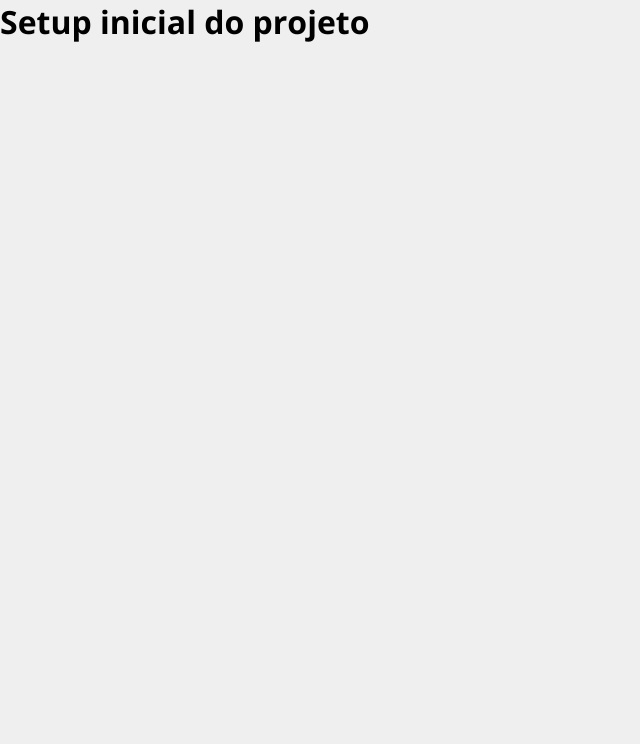
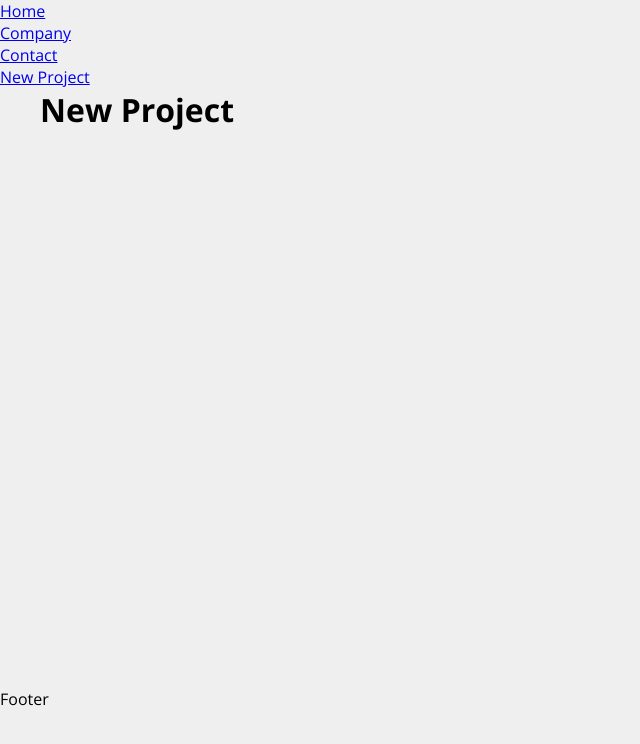
Before and after one commit to giancarlorosa/project-managing-react-training, a React (Create React App) app: page /newproject in a window 1280 px wide. Shown: the top 744 px of the page, without its empty margins (0-640 px from the left). Built offline with nearby package versions, Linux system fonts and the light colour scheme.

Commit message:
Ajustado Tab Size para 2 e adicionado componente de layout ao projeto.

```diff
--- a/src/App.js
+++ b/src/App.js
@@ -1,8 +1,30 @@
+import { BrowserRouter as Router, Routes, Route, Link } from "react-router-dom";
+import Company from './components/pages/Company';
+import Contact from './components/pages/Contact';
+import Home from './components/pages/Home';
+import NewProject from './components/pages/NewProject';
+
+import Container from './components/pages/layout/Container';
+
 function App() {
   return (
-    <div className="App">
-      <h1>Setup inicial do projeto</h1>
-    </div>
+    <Router>
+      <ul>
+        <li><Link to="/">Home</Link></li>
+        <li><Link to="/company">Company</Link></li>
+        <li><Link to="/contact">Contact</Link></li>
+        <li><Link to="/newproject">New Project</Link></li>
+      </ul>
+      <Container customClass="min-height">
+        <Routes>
+          <Route path="/" element={<Home />} />
+          <Route path="/company" element={<Company />} />
+          <Route path="/contact" element={<Contact />} />
+          <Route path="/newproject" element={<NewProject />} />
+        </Routes>
+      </Container>
+      <footer>Footer</footer>
+    </Router>
   );
 }
 
--- /dev/null
+++ b/src/components/pages/Company.js
@@ -0,0 +1,5 @@
+function Company() {
+  return <h1>Company</h1>
+}
+
+export default Company
--- /dev/null
+++ b/src/components/pages/Contact.js
@@ -0,0 +1,5 @@
+function Contact() {
+  return <h1>Contact</h1>
+}
+
+export default Contact
--- /dev/null
+++ b/src/components/pages/Home.js
@@ -0,0 +1,5 @@
+function Home() {
+  return <h1>Home</h1>
+}
+
+export default Home
--- /dev/null
+++ b/src/components/pages/NewProject.js
@@ -0,0 +1,5 @@
+function NewProject() {
+  return <h1>New Project</h1>
+}
+
+export default NewProject
--- /dev/null
+++ b/src/components/pages/layout/Container.js
@@ -0,0 +1,13 @@
+import styles from './Container.module.css';
+
+function Container(props) {
+  return (
+    <div
+      className={`${styles.container} ${styles[props.customClass]}`}
+    >
+      {props.children}
+    </div>
+  );
+}
+
+export default Container
--- /dev/null
+++ b/src/components/pages/layout/Container.module.css
@@ -0,0 +1,20 @@
+.container {
+  max-width: 1200px;
+  display: flex;
+  justify-content: space-between;
+  margin: 0 auto;
+  flex-wrap: wrap;
+}
+
+.min-height {
+  min-height: 75%;
+}
+
+.start {
+  justify-content: flex-start;
+}
+
+.column {
+  flex-direction: column;
+  justify-content: flex-start;
+}
```
